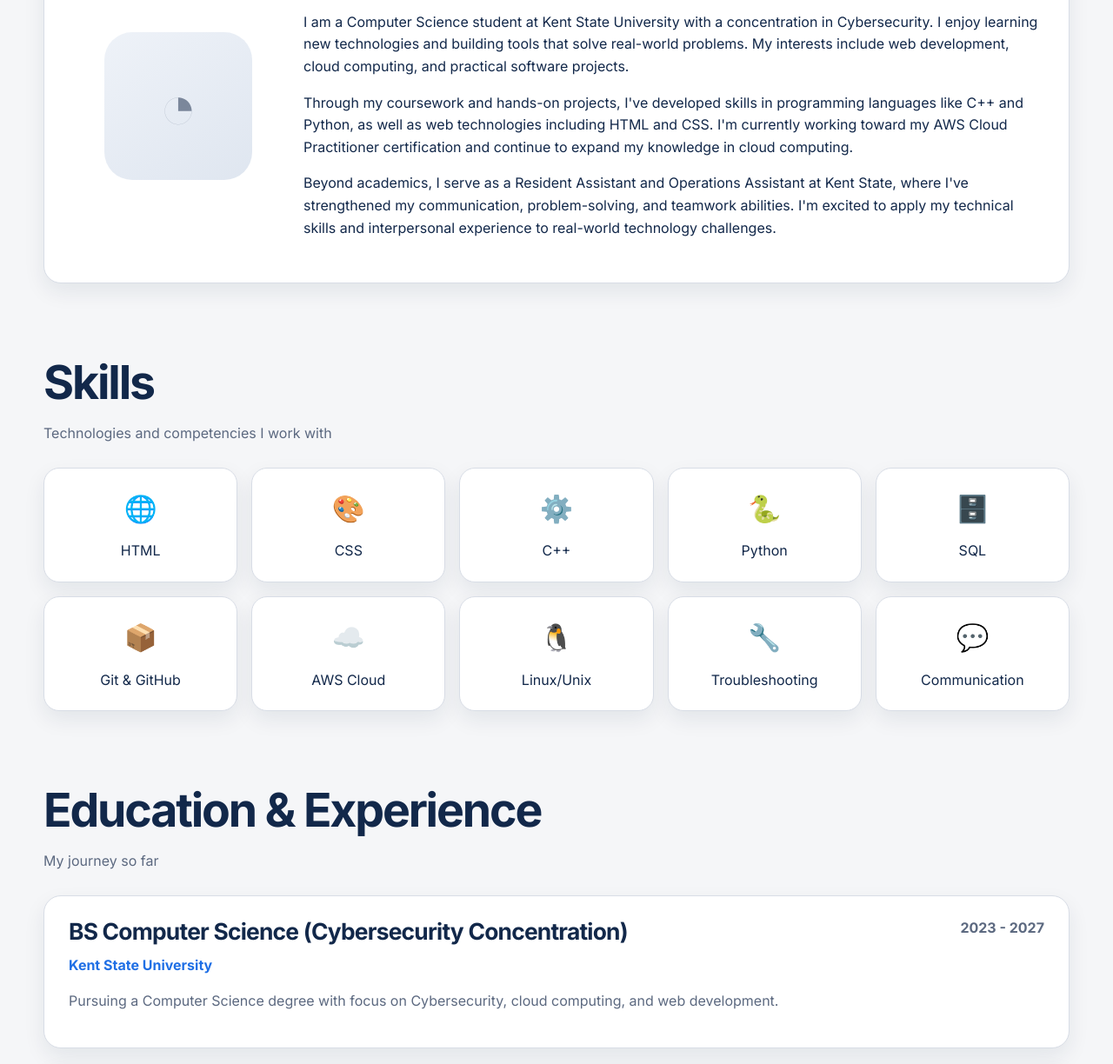
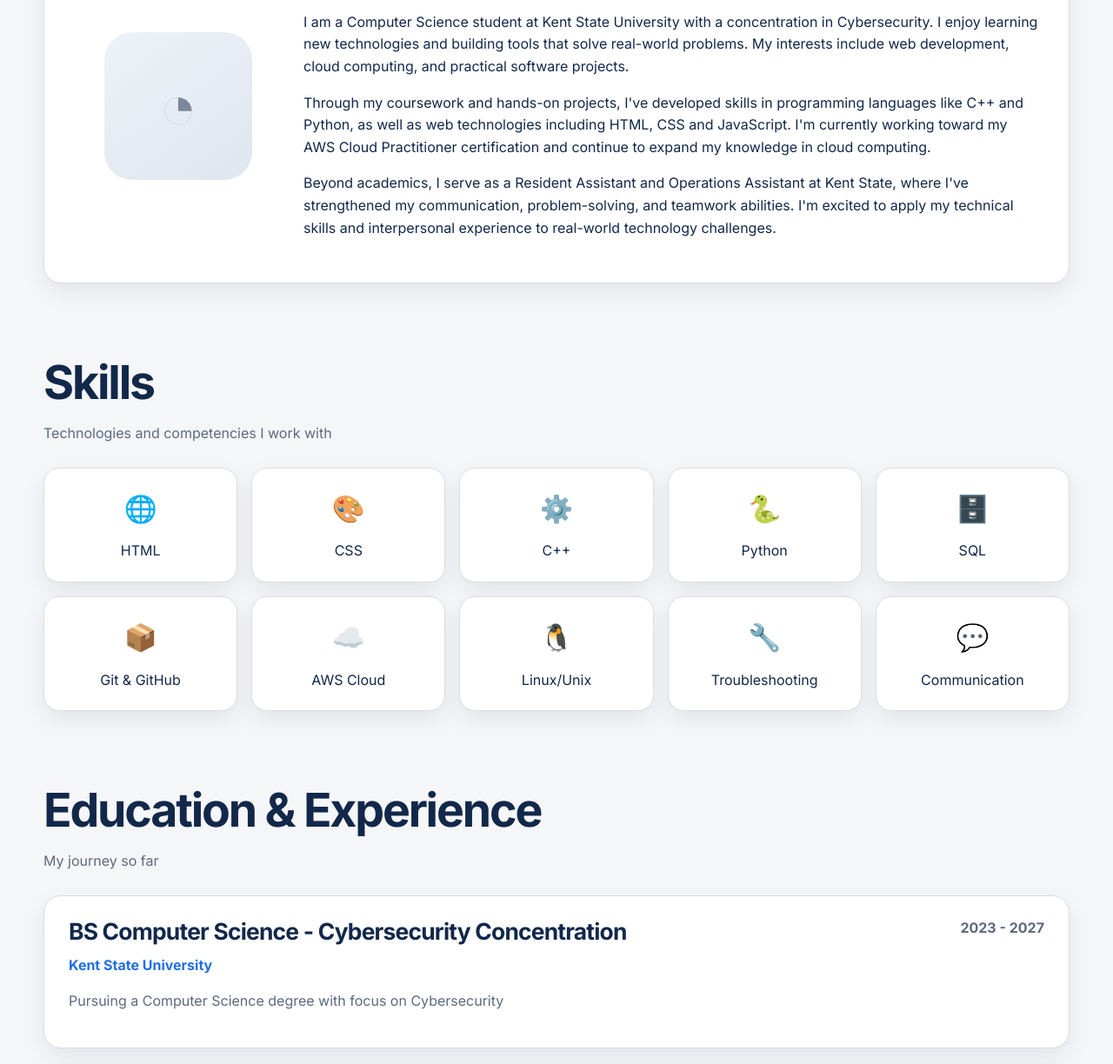
Before and after one commit to festonathan/new-portfolio, a plain HTML site: page about.html in a window 1280 px wide. Shown: the part 398-1622 px from the top of the page at 87% size. Drawn offline with Linux system fonts and the light colour scheme.

Commit message:
Final Changes to my Website

```diff
--- a/about.html
+++ b/about.html
@@ -37,7 +37,7 @@
           <div>
             <h2 class="section-title" style="font-size:2.5rem;">About Me</h2>
             <p>I am a Computer Science student at Kent State University with a concentration in Cybersecurity. I enjoy learning new technologies and building tools that solve real-world problems. My interests include web development, cloud computing, and practical software projects.</p>
-            <p>Through my coursework and hands-on projects, I've developed skills in programming languages like C++ and Python, as well as web technologies including HTML and CSS. I'm currently working toward my AWS Cloud Practitioner certification and continue to expand my knowledge in cloud computing.</p>
+            <p>Through my coursework and hands-on projects, I've developed skills in programming languages like C++ and Python, as well as web technologies including HTML, CSS and JavaScript. I'm currently working toward my AWS Cloud Practitioner certification and continue to expand my knowledge in cloud computing.</p>
             <p>Beyond academics, I serve as a Resident Assistant and Operations Assistant at Kent State, where I've strengthened my communication, problem-solving, and teamwork abilities. I'm excited to apply my technical skills and interpersonal experience to real-world technology challenges.</p>
           </div>
         </div>
@@ -71,9 +71,9 @@
           <article class="timeline-card">
             <div class="row-between">
               <div>
-                <h3>BS Computer Science (Cybersecurity Concentration)</h3>
+                <h3>BS Computer Science - Cybersecurity Concentration</h3>
                 <div class="text-link">Kent State University</div>
-                <p class="muted">Pursuing a Computer Science degree with focus on Cybersecurity, cloud computing, and web development.</p>
+                <p class="muted">Pursuing a Computer Science degree with focus on Cybersecurity</p>
               </div>
               <strong class="muted">2023 - 2027</strong>
             </div>
```
Also changed, not shown: portfolio.html (+1 -1 lines).
